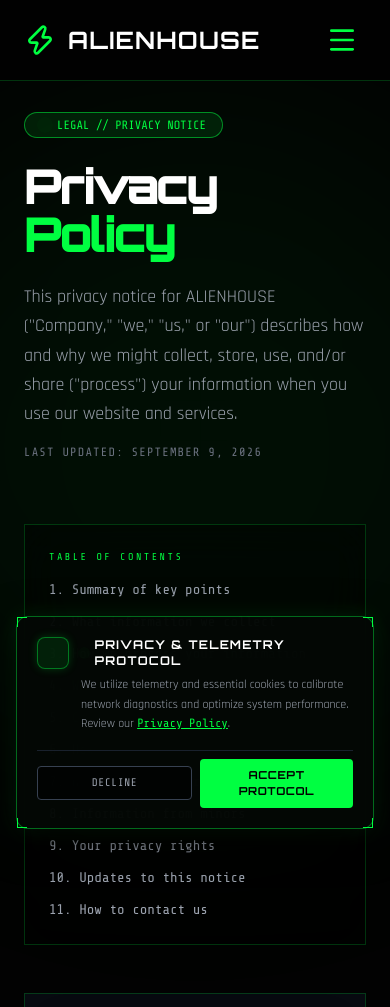
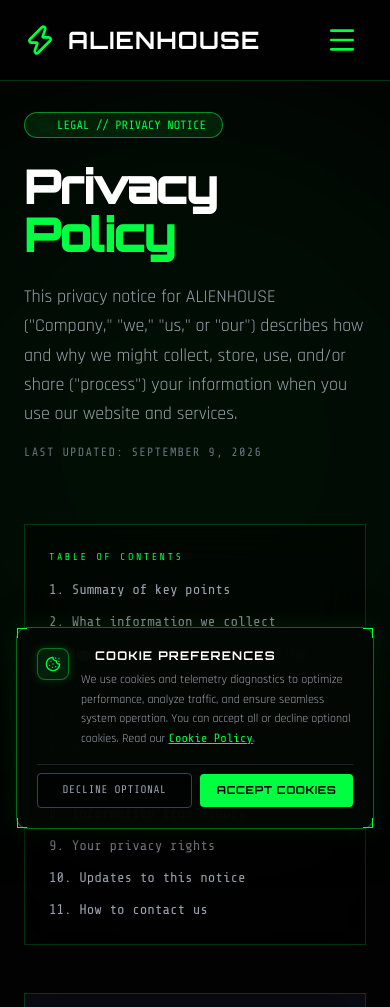
Before and after one commit to alienhousenetworks/portfolio, a Django app: page /privacy/ in a window 390 px wide. Shown: the top 1007 px of the page. Run offline with Django 5.2, Linux system fonts and the light colour scheme; data comes from the database, SQL or seed files in the repository; both versions use the stored data as it was after the commit; data that the repository does not hold is empty; some libraries are stand-ins or nearby versions.

Commit message:
privacy policy to cookies

```diff
--- a/core/templates/core/base.html
+++ b/core/templates/core/base.html
@@ -319,6 +319,11 @@
     {% block extra_head %}{% endblock %}
 
     <!-- Google Analytics (GA4) -->
+    <script>
+        if (localStorage.getItem('cookieConsent') === 'declined') {
+            window['ga-disable-G-9SE6VZ9XFH'] = true;
+        }
+    </script>
     <script async src="https://www.googletagmanager.com/gtag/js?id=G-9SE6VZ9XFH"></script>
     <script>
         window.dataLayer = window.dataLayer || [];
@@ -598,6 +603,9 @@
                         <li class="hover:text-alien cursor-pointer transition-colors">
                             <a href="{% url 'privacy_policy' %}">Privacy Policy</a>
                         </li>
+                        <li class="hover:text-alien cursor-pointer transition-colors">
+                            <button type="button" onclick="openCookieBanner()" class="hover:text-alien transition-colors cursor-pointer text-left">Cookie Preferences</button>
+                        </li>
                     </ul>
                 </div>
 
@@ -632,7 +640,11 @@
 
             <div class="border-t border-gray-900 pt-8 flex flex-col sm:flex-row justify-between items-start sm:items-center gap-4 text-xs text-gray-600">
                 <p>Copyright © 2025 {{ config.site_name }}. All Systems Nominal.</p>
-                <a href="{% url 'privacy_policy' %}" class="hover:text-alien transition-colors font-mono">Privacy Policy</a>
+                <div class="flex items-center gap-4 font-mono">
+                    <a href="{% url 'privacy_policy' %}" class="hover:text-alien transition-colors">Privacy Policy</a>
+                    <span class="text-gray-700">•</span>
+                    <button type="button" onclick="openCookieBanner()" class="hover:text-alien transition-colors cursor-pointer">Cookie Preferences</button>
+                </div>
             </div>
         </div>
     </footer>
@@ -1206,53 +1218,7 @@
         });
     </script>
 
-    <!-- ==================== ACCESS RESTRICTED / BLOCKED OVERLAY ==================== -->
-    <div id="access-blocked-screen"
-        class="fixed inset-0 z-[99999] bg-[#020202]/98 backdrop-blur-3xl hidden flex items-center justify-center p-4 sm:p-6 select-none">
-
-        <!-- Cyber Background Grid -->
-        <div class="absolute inset-0 bg-grid-pattern opacity-30 pointer-events-none"></div>
-        <div class="absolute inset-0 bg-[radial-gradient(circle_at_center,rgba(255,30,60,0.12)_0%,transparent_70%)] pointer-events-none"></div>
-
-        <div class="relative max-w-lg w-full bg-[#070d08]/95 border border-red-500/40 p-8 sm:p-10 rounded-2xl shadow-[0_0_80px_rgba(255,0,50,0.25)] text-center">
-            <!-- Corner HUD Accents -->
-            <div class="hud-corner hud-tl !border-red-500 !w-4 !h-4"></div>
-            <div class="hud-corner hud-tr !border-red-500 !w-4 !h-4"></div>
-            <div class="hud-corner hud-bl !border-red-500 !w-4 !h-4"></div>
-            <div class="hud-corner hud-br !border-red-500 !w-4 !h-4"></div>
-
-            <!-- Warning Icon -->
-            <div class="w-20 h-20 mx-auto mb-6 rounded-2xl bg-red-500/10 border border-red-500/50 flex items-center justify-center text-red-500 shadow-[0_0_30px_rgba(255,0,50,0.3)] animate-pulse">
-                <i data-lucide="shield-alert" class="w-10 h-10"></i>
-            </div>
-
-            <!-- Header -->
-            <span class="text-red-400 text-xs font-mono tracking-[0.3em] uppercase block mb-2">/// Protocol Rejected</span>
-            <h2 class="text-2xl sm:text-3xl font-orbitron font-extrabold text-white tracking-wider uppercase mb-4">
-                Access <span class="text-red-500">Restricted</span>
-            </h2>
-
-            <!-- Message -->
-            <p class="text-gray-300 font-rajdhani text-base sm:text-lg leading-relaxed mb-8">
-                You cannot use this website without accepting the required privacy and system telemetry protocol. All digital services, interactive simulations, and interfaces remain locked.
-            </p>
-
-            <!-- Actions -->
-            <div class="flex flex-col sm:flex-row items-center justify-center gap-4">
-                <button onclick="acceptCookies()"
-                    class="w-full sm:w-auto flex-1 py-3.5 px-6 bg-alien text-black font-orbitron font-bold text-xs sm:text-sm tracking-widest uppercase hover:bg-white hover:shadow-[0_0_25px_#00ff41] transition-all flex items-center justify-center gap-2 cursor-pointer">
-                    <i data-lucide="shield-check" class="w-4 h-4"></i>
-                    <span>Accept Protocol & Enter</span>
-                </button>
-                <a href="https://www.google.com"
-                    class="w-full sm:w-auto py-3.5 px-6 border border-gray-700 bg-black/60 text-gray-400 font-mono text-xs uppercase tracking-wider hover:text-white hover:border-red-500/60 hover:bg-red-950/30 transition-all cursor-pointer">
-                    Exit Site
-                </a>
-            </div>
-        </div>
-    </div>
-
-    <!-- ==================== CYBER PRIVACY & COOKIE CONSENT HUD ==================== -->
+    <!-- ==================== CYBER COOKIE CONSENT HUD ==================== -->
     <div id="cookie-banner"
         class="fixed bottom-4 left-4 right-4 md:left-auto md:right-6 md:max-w-md bg-[#040805]/95 backdrop-blur-2xl border border-alien/40 p-5 rounded-xl z-[10000] transform translate-y-32 opacity-0 pointer-events-none transition-all duration-500 ease-out shadow-[0_10px_40px_rgba(0,0,0,0.9),0_0_20px_rgba(0,255,65,0.15)]">
 
@@ -1264,40 +1230,56 @@
 
         <div class="flex items-start gap-3 mb-4">
             <div class="w-8 h-8 rounded-lg bg-alien/10 border border-alien/40 flex items-center justify-center shrink-0 text-alien shadow-[0_0_10px_rgba(0,255,65,0.2)]">
-                <i data-lucide="shield-check" class="w-4 h-4"></i>
+                <i data-lucide="cookie" class="w-4 h-4"></i>
             </div>
             <div>
                 <div class="flex items-center gap-2">
                     <span class="w-1.5 h-1.5 rounded-full bg-alien animate-ping"></span>
-                    <h5 class="text-xs font-orbitron font-bold text-white tracking-widest uppercase">Privacy & Telemetry Protocol</h5>
+                    <h5 class="text-xs font-orbitron font-bold text-white tracking-widest uppercase">Cookie Preferences</h5>
                 </div>
                 <p class="text-gray-400 text-xs mt-1.5 leading-relaxed font-rajdhani text-[13px]">
-                    We utilize telemetry and essential cookies to calibrate network diagnostics and optimize system performance. Review our
-                    <a href="{% url 'privacy_policy' %}" class="text-alien underline hover:text-white font-mono transition-colors">Privacy Policy</a>.
+                    We use cookies and telemetry diagnostics to optimize performance, analyze traffic, and ensure seamless system operation. You can accept all or decline optional cookies. Read our
+                    <a href="{% url 'privacy_policy' %}#cookies" class="text-alien underline hover:text-white font-mono transition-colors">Cookie Policy</a>.
                 </p>
             </div>
         </div>
 
         <div class="flex items-center gap-2 pt-2 border-t border-gray-800/80">
-            <button onclick="declineCookies()"
+            <button type="button" onclick="declineCookies()"
                 class="flex-1 py-2 px-3 rounded text-[11px] font-mono tracking-wider uppercase border border-gray-700 bg-black/60 text-gray-400 hover:text-white hover:border-gray-500 hover:bg-gray-900 transition-all cursor-pointer">
-                Decline
+                Decline Optional
             </button>
-            <button onclick="acceptCookies()"
+            <button type="button" onclick="acceptCookies()"
                 class="flex-1 py-2 px-3 rounded text-[11px] font-orbitron font-bold tracking-wider uppercase bg-alien text-black hover:bg-white hover:shadow-[0_0_15px_#00ff41] transition-all cursor-pointer">
-                Accept Protocol
+                Accept Cookies
             </button>
         </div>
     </div>
 
     <script>
-        // Cookie & Privacy Acceptance Controller
+        // Standard Cookie & Telemetry Consent Controller
         (function() {
+            function applyConsent(status) {
+                if (status === 'declined') {
+                    // Disable non-essential tracking (GA4 & Microsoft Clarity)
+                    window['ga-disable-G-9SE6VZ9XFH'] = true;
+                    if (window.clarity) {
+                        try { window.clarity("consent", false); } catch(e) {}
+                    }
+                } else if (status === 'accepted') {
+                    window['ga-disable-G-9SE6VZ9XFH'] = false;
+                    if (window.clarity) {
+                        try { window.clarity("consent", true); } catch(e) {}
+                    }
+                }
+            }
+
             function showBanner() {
                 const banner = document.getElementById('cookie-banner');
-                if (banner && localStorage.getItem('cookieConsent') !== 'declined') {
+                if (banner) {
                     banner.classList.remove('translate-y-32', 'opacity-0', 'pointer-events-none');
                     banner.classList.add('translate-y-0', 'opacity-100', 'pointer-events-auto');
+                    if (window.lucide) lucide.createIcons();
                 }
             }
 
@@ -1309,51 +1291,30 @@
                 }
             }
 
-            function lockWebsite() {
-                const blocked = document.getElementById('access-blocked-screen');
-                if (blocked) {
-                    blocked.classList.remove('hidden');
-                    document.body.style.overflow = 'hidden';
-                    document.documentElement.style.overflow = 'hidden';
-                    if (window.lenis) {
-                        window.lenis.stop();
-                    }
-                    if (window.lucide) {
-                        lucide.createIcons();
-                    }
-                }
-            }
-
-            function unlockWebsite() {
-                const blocked = document.getElementById('access-blocked-screen');
-                if (blocked) {
-                    blocked.classList.add('hidden');
-                    document.body.style.overflow = '';
-                    document.documentElement.style.overflow = '';
-                    if (window.lenis) {
-                        window.lenis.start();
-                    }
-                }
-            }
-
             window.acceptCookies = function() {
                 localStorage.setItem('cookieConsent', 'accepted');
+                applyConsent('accepted');
                 hideBanner();
-                unlockWebsite();
             };
 
             window.declineCookies = function() {
                 localStorage.setItem('cookieConsent', 'declined');
+                applyConsent('declined');
                 hideBanner();
-                lockWebsite();
+                // Standard cookie behavior: No lockout, no screen freeze, full scroll and browsing access retained!
             };
 
-            // Check initial consent status
+            window.openCookieBanner = function() {
+                showBanner();
+            };
+
+            // Check initial consent status on page load
             document.addEventListener('DOMContentLoaded', () => {
                 const status = localStorage.getItem('cookieConsent');
-                if (status === 'declined') {
-                    lockWebsite();
-                } else if (status !== 'accepted') {
+                if (status) {
+                    applyConsent(status);
+                } else {
+                    // Standard experience: display banner to prompt user for choice
                     setTimeout(showBanner, 900);
                 }
             });
--- a/core/templates/core/privacy.html
+++ b/core/templates/core/privacy.html
@@ -185,6 +185,13 @@
                         You can also use Google's analytics opt-out tools and Microsoft's Clarity opt-out options
                         where available.
                     </p>
+                    <div class="mt-6">
+                        <button type="button" onclick="openCookieBanner()"
+                            class="inline-flex items-center gap-2 px-5 py-2.5 rounded bg-alien/10 border border-alien/50 text-alien font-orbitron text-xs font-bold uppercase tracking-wider hover:bg-alien hover:text-black hover:shadow-[0_0_20px_rgba(0,255,65,0.4)] transition-all cursor-pointer">
+                            <i data-lucide="cookie" class="w-4 h-4"></i>
+                            <span>Manage Cookie Preferences</span>
+                        </button>
+                    </div>
                 </section>
 
                 <section id="retention">
```
Also changed, not shown: db.sqlite3.
